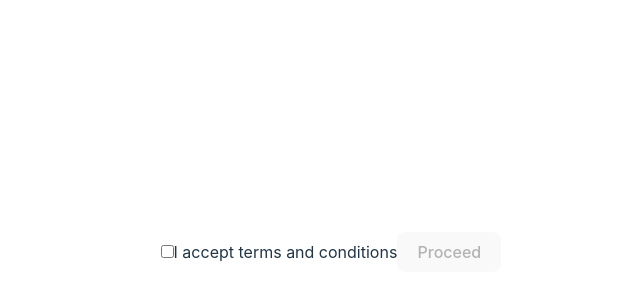
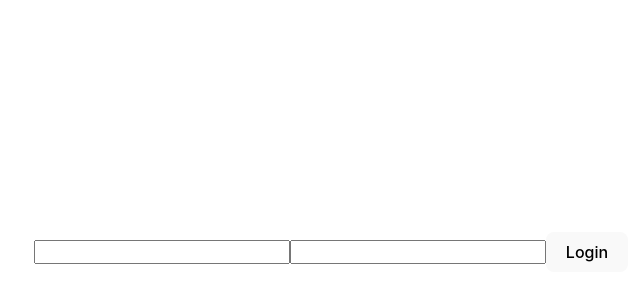
Before and after one commit to JuShapiro/react-module-3, a React (Vite) app: page / in a window 1280 px wide. Shown: the part 148-448 px from the top of the page, without its empty margins (309-949 px from the left). Built offline with nearby package versions, Linux system fonts and the light colour scheme.

Commit message:
controlledForm

```diff
--- a/src/App.jsx
+++ b/src/App.jsx
@@ -1,7 +1,6 @@
 import "modern-normalize";
-// import { useState } from "react";
+import { useState } from "react";
 import "./App.css";
-import { useState } from "react";
 
 // const LoginForm = ({ onLogin }) => {
 //   const loginId = useId();
@@ -165,29 +164,74 @@
 
 // export default App;
 
-const App = () => {
-  const [hasAccepted, setHasAccepted] = useState(false);
+// const App = () => {
+//   const [hasAccepted, setHasAccepted] = useState(false);
+
+//   const handleChange = (evt) => {
+//     setHasAccepted(evt.target.checked);
+//   };
+
+//   return (
+//     <div>
+//       <label>
+//         <input
+//           type="checkbox"
+//           name="terms"
+//           checked={hasAccepted}
+//           onChange={handleChange}
+//         />
+//         I accept terms and conditions
+//       </label>
+//       <button type="button" disabled={!hasAccepted}>
+//         Proceed
+//       </button>
+//     </div>
+//   );
+// };
+
+// export default App;
+
+const LoginForm = () => {
+  const [values, setValues] = useState({
+    login: "",
+    password: "",
+  });
 
   const handleChange = (evt) => {
-    setHasAccepted(evt.target.checked);
+    setValues({
+      ...values,
+      [evt.target.name]: evt.target.value,
+    });
+  };
+
+  const handleSubmit = (evt) => {
+    evt.preventDefault();
+
+    console.log(values);
+
+    setValues({
+      login: "",
+      password: "",
+    });
   };
 
   return (
-    <div>
-      <label>
-        <input
-          type="checkbox"
-          name="terms"
-          checked={hasAccepted}
-          onChange={handleChange}
-        />
-        I accept terms and conditions
-      </label>
-      <button type="button" disabled={!hasAccepted}>
-        Proceed
-      </button>
-    </div>
+    <form onSubmit={handleSubmit}>
+      <input
+        type="text"
+        name="login"
+        value={values.login}
+        onChange={handleChange}
+      />
+      <input
+        type="password"
+        name="password"
+        value={values.password}
+        onChange={handleChange}
+      />
+      <button type="submit">Login</button>
+    </form>
   );
 };
 
-export default App;
+export default LoginForm;
```
